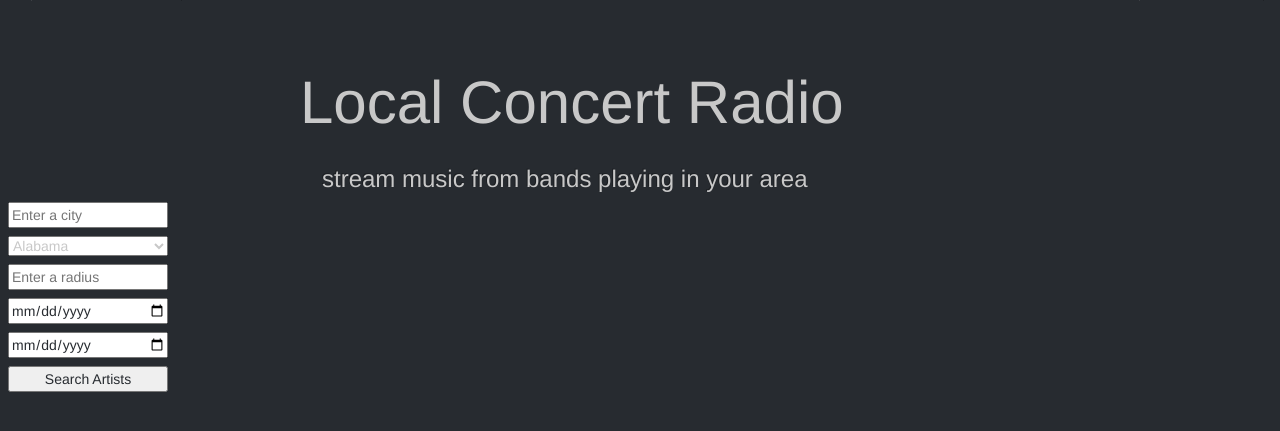
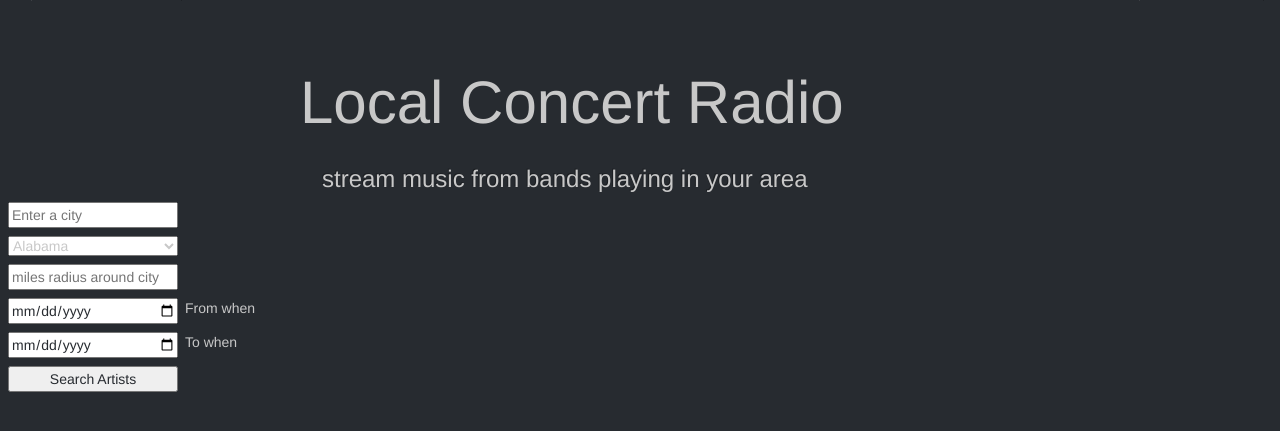
Before and after one commit to gkmarsella/Local-Concert-Radio, a Flask app: template templates/search.html in a window 1280 px wide. Shown: the part 50-481 px from the top of the page. Run offline with Flask 2, Linux system fonts and the light colour scheme; the template is opened without the code that fills it, so the values that code supplies are empty; some libraries are stand-ins or nearby versions.

Commit message:
added styling to search page

```diff
--- a/static/style.css
+++ b/static/style.css
@@ -9,37 +9,37 @@
 #city {
 	display: block;
 	margin: 8px;
-	width: 160px;
+	width: 170px;
 }
 
 #state {
 	display: block;
 	margin: 8px;
-	width: 160px;
+	width: 170px;
 }
 
 #radius {
 	display: block;
 	margin: 8px;
-	width: 160px;
+	width: 170px;
 }
 
 #date-start {
 	display: block;
 	margin: 8px;
-	width: 160px;
+	width: 170px;
 }
 
 #date-end {
 	display: block;
 	margin: 8px;
-	width: 160px;
+	width: 170px;
 }
 
 #submitbutton {
 	display: block;
 	margin: 8px;
-	width: 160px;
+	width: 170px;
 }
 
 header {
--- a/templates/search.html
+++ b/templates/search.html
@@ -67,9 +67,9 @@
 				<option value="WI">Wisconsin</option>
 				<option value="WY">Wyoming</option>
 			</select>
-		<input id="radius" class="searchbar" type="number" name="search-radius" placeholder="Enter a radius">
-		<input id="date-start" class="searchbar" type="date" name="search-date-start" placeholder="From when">
-		<input id="date-end" class="searchbar" type="date" name="search-date-end" placeholder="To when">
+		<input id="radius" class="searchbar" type="number" name="search-radius" placeholder="miles radius around city">
+		<div style="position: absolute; margin-left: 185px;">From when</div><input id="date-start" class="searchbar" type="date" name="search-date-start" placeholder="From when">
+		<div style="position: absolute; margin-left: 185px;">To when</div><input id="date-end" class="searchbar" type="date" name="search-date-end" placeholder="To when">
 		<input id="submitbutton" type="submit" value="Search Artists">
 		</div>
 	</form>
```
